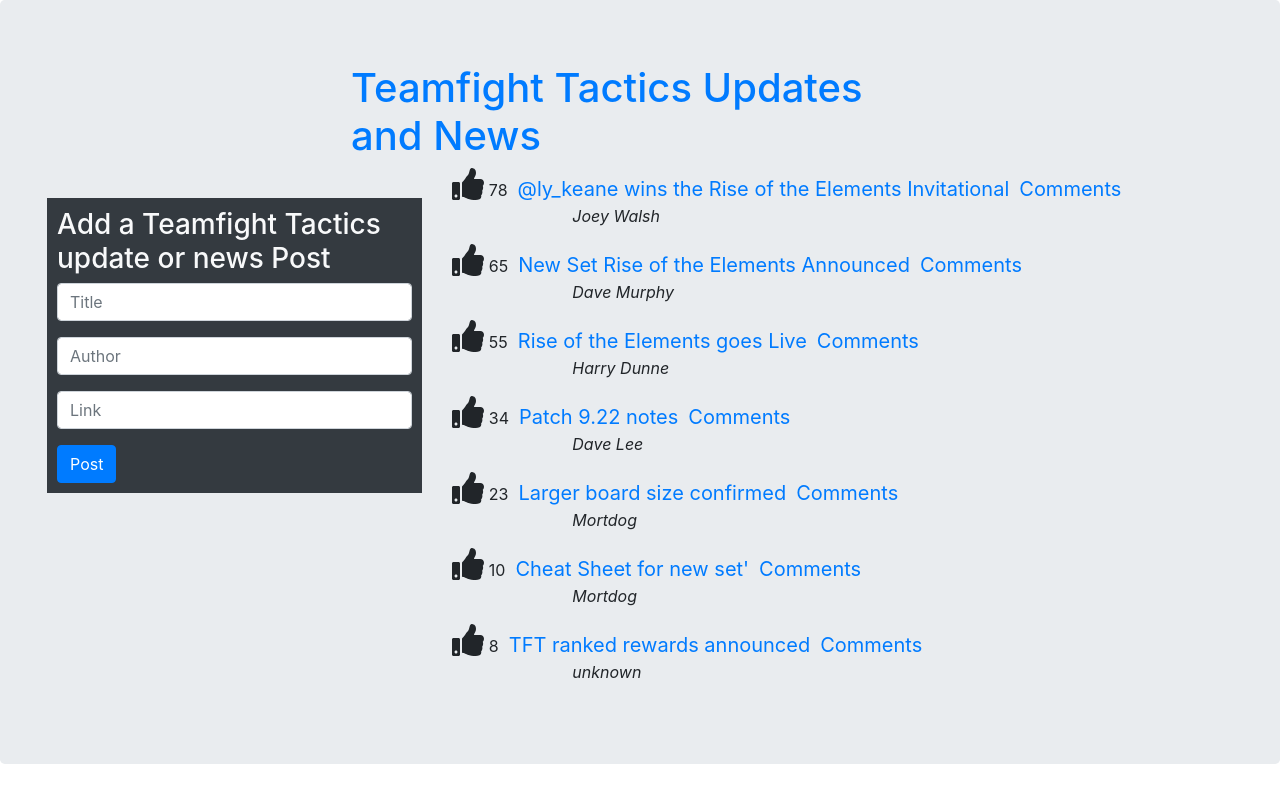
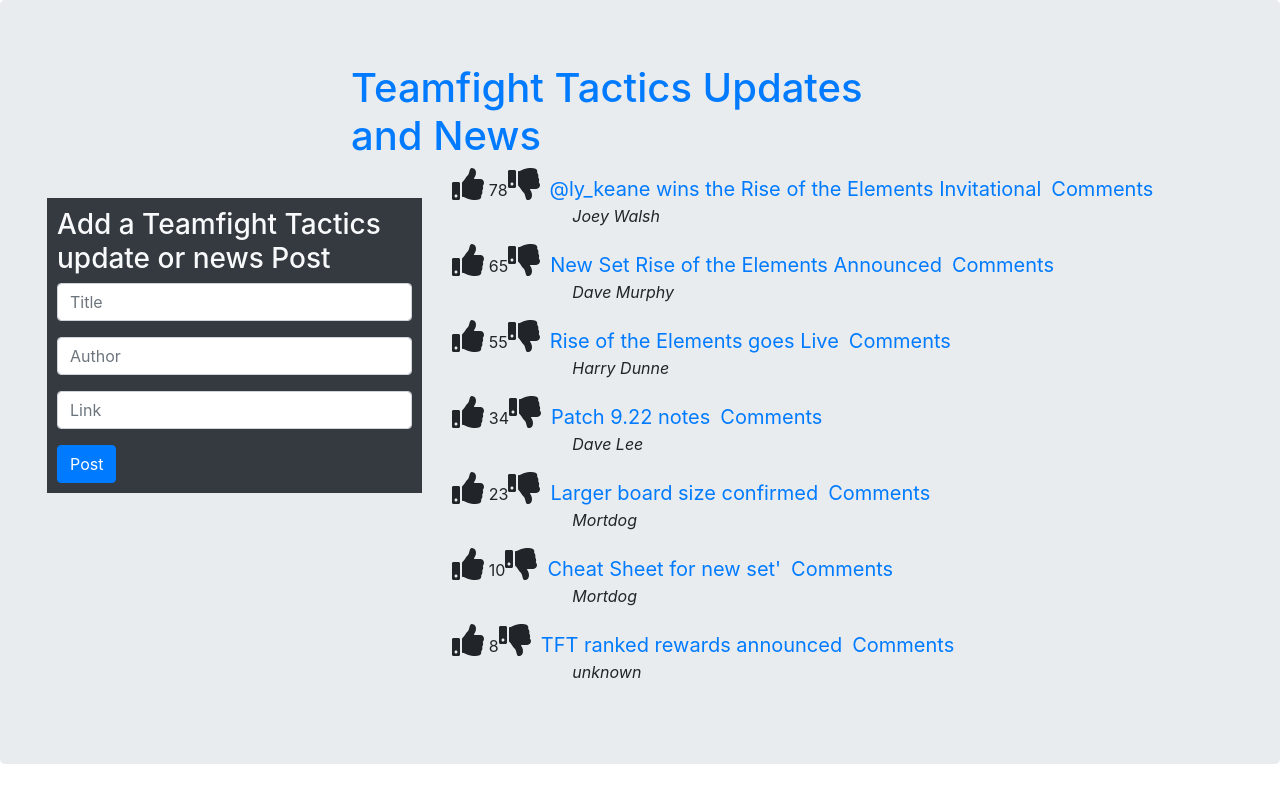
Before and after one commit to NiallMurphyWIT/Assignnment1-Web-App-Dev-2, a React (Create React App) app: page / in a window 1280 px wide. Built offline with nearby package versions, Linux system fonts and the light colour scheme.

Commit message:
Added DownVote feature on posts

```diff
--- a/src/App.js
+++ b/src/App.js
@@ -14,6 +14,13 @@
       api.upvote(id) ;
       this.setState({});
     };
+
+    decrementUpvote = (id) => {
+      api.downvote(id) ;
+      this.setState({});
+    }
+
+
     render() {
         let posts = _.sortBy(api.getAll(), post => -post.upvotes);
         return (
@@ -23,7 +30,7 @@
                 <Form handleAdd={this.addPostItem} />
               </div>
               <div className="col-md-8">
-                <PostList posts={posts} upvoteHandler={this.incrementUpvote} />
+                <PostList posts={posts} upvoteHandler={this.incrementUpvote} downvoteHandler={this.decrementUpvote}/>
               </div>
             </div>
           </div>
--- a/src/components/postItem/index.js
+++ b/src/components/postItem/index.js
@@ -6,7 +6,8 @@
 
 
 export default class PostItem extends Component {
-    handleVote = () =>  this.props.upvoteHandler(this.props.post.id);
+    handleUpVote = () =>  this.props.upvoteHandler(this.props.post.id);
+    handleDownVote = () => this.props.downvoteHandler(this.props.post.id);
     render() {
         let line = this.props.post.link ? (
             <a href={this.props.post.link}>{this.props.post.title}</a>
@@ -15,9 +16,12 @@
         );
         return (
             <Fragment>
-                <span className="ptr" onClick={this.handleVote}>
+                <span className="ptr" onClick={this.handleUpVote}>
                     <FontAwesomeIcon icon={["fas", "thumbs-up"]} size="2x" />
                 {` ${this.props.post.upvotes}`}
+                </span>
+                <span className="ptr" onClick={this.handleDownVote}>
+                    <FontAwesomeIcon icon={["fas","thumbs-down"]} size="2x" />
                 </span>
                 <span className="postitem">
                     {line}
--- a/src/components/postList/index.js
+++ b/src/components/postList/index.js
@@ -7,7 +7,8 @@
          (post,index) =>
              <PostItem key={index}
                  post={post}
-                 upvoteHandler={this.props.upvoteHandler} />
+                 upvoteHandler={this.props.upvoteHandler}
+                 downvoteHandler={this.props.downvoteHandler}/>
          );
       return <Fragment>{items}</Fragment>;
     }
--- a/src/dataStore/stubAPI.js
+++ b/src/dataStore/stubAPI.js
@@ -89,6 +89,15 @@
         return false;
     }
 
+    downvote(id) {
+        let index = _.findIndex(this.posts, post => post.id === id);
+        if (index !== -1) {
+        this.posts[index].upvotes -= 1;
+        return true;
+        }
+        return false;
+    }
+
     getPost(id) {
         let index = _.findIndex(this.posts, post => post.id === id);
         let result = index !== -1 ? this.posts[index] : null;
@@ -112,6 +121,14 @@
         post.comments[index].upvotes += 1;
         }
     }
+
+    downvoteComment(postId, commentId) {
+        let post = this.getPost(postId);
+        let index = _.findIndex(post.comments, c => c.id === commentId);
+        if (index !== -1) {
+        post.comments[index].upvotes -= 1;
+        }
+    }
 }
 
 export default new StubAPI();
--- a/src/fontawesome.js
+++ b/src/fontawesome.js
@@ -1,6 +1,7 @@
 import { library } from "@fortawesome/fontawesome-svg-core";
 import { faThumbsUp} from "@fortawesome/free-solid-svg-icons";
+import { faThumbsDown} from "@fortawesome/free-solid-svg-icons";
 
 library.add(
-    faThumbsUp
+    faThumbsUp, faThumbsDown
     );
```
